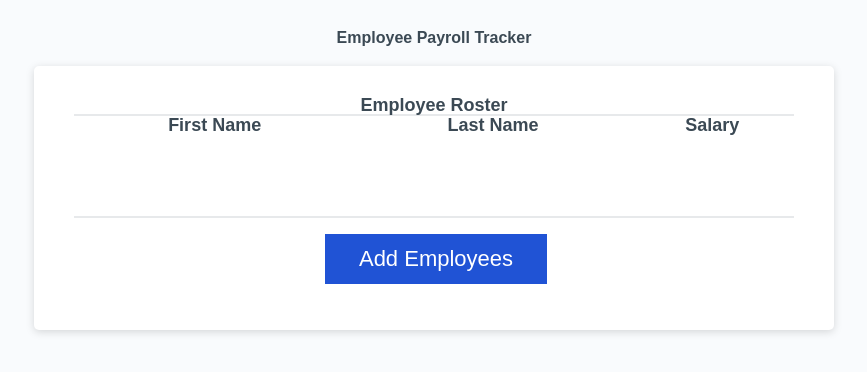
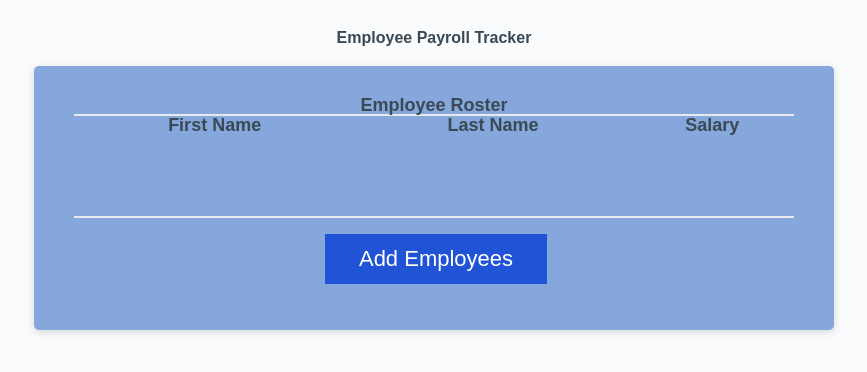
Before and after one commit to JamesWilliamParker/Payroll-Tracker, a plain HTML site: page index.html in a window 1280 px wide. Shown: the whole page, without its empty margins (206-1073 px from the left). Drawn offline with Linux system fonts and the light colour scheme.

Commit message:
Added more style to the card

```diff
--- a/assets/css/style.css
+++ b/assets/css/style.css
@@ -35,7 +35,7 @@ h2 {
 }
 
 .card {
-  background-color: hsl(0, 0%, 100%);
+  background-color: hsl(216, 54%, 69%);
   border-radius: 5px;
   border-width: 1px;
   box-shadow: rgba(0, 0, 0, 0.15) 0px 2px 8px 0px;
```
Also changed, not shown: assets/js/script.js (line endings or trailing spaces), 1 other file.
